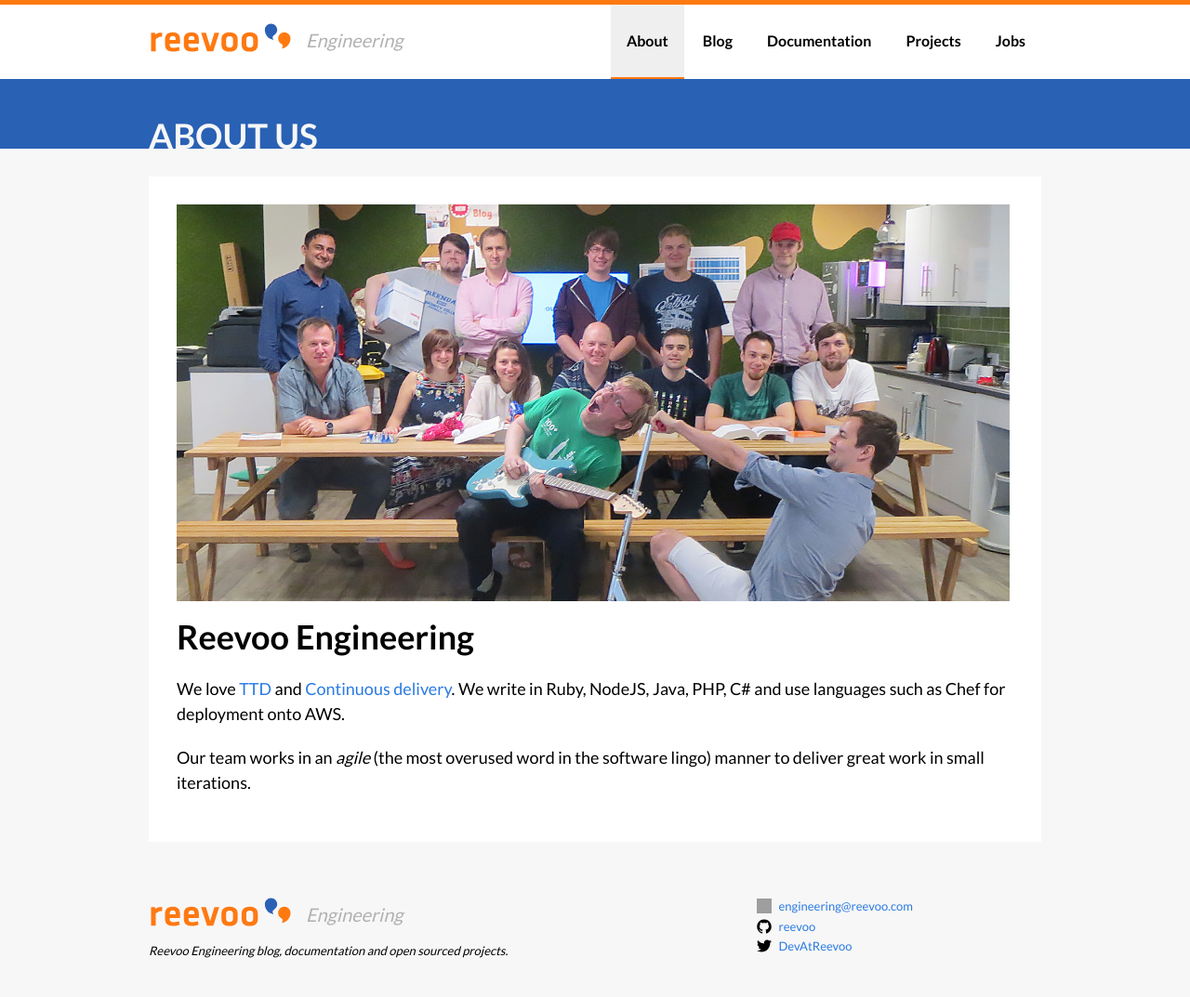
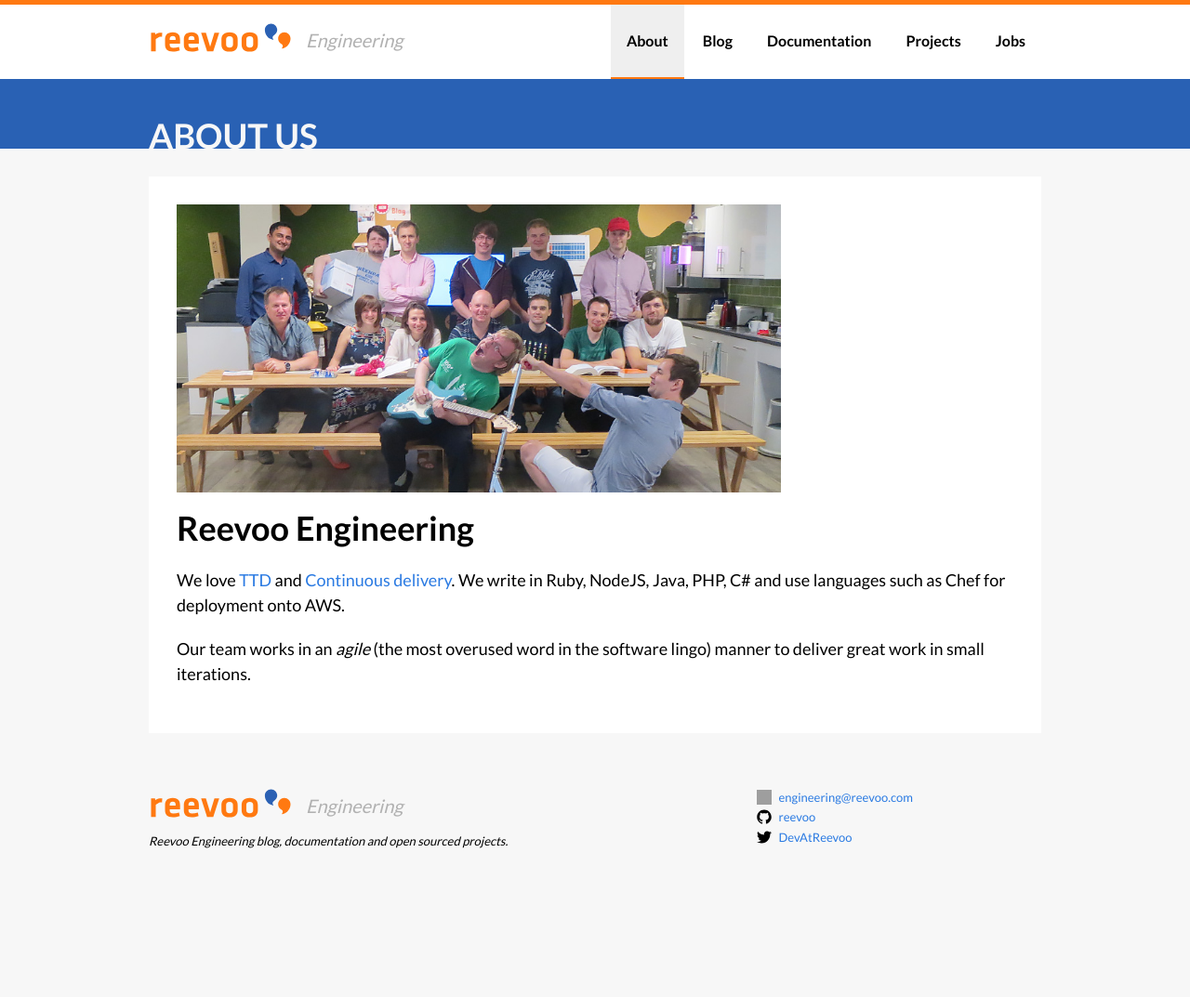
Before and after one commit to reevoo/reevoo.github.io, a Jekyll site: the page built from about.html, in a window 1280 px wide. Shown: the whole page at 93% size. Built offline with Jekyll 4.4.1, drawn with Linux system fonts in a browser that asks for light colours; after the commit the page ends 956 px from its top, so only the background shows below that; grey boxes are pictures that could not be loaded.

Commit message:
iPad specific styling fixes.

```diff
--- a/css/main.css
+++ b/css/main.css
@@ -592,6 +592,28 @@
 /* ----------------------------------------------------------*/
 
 
+/* iPads (portrait and landscape) ----------- */
+@media only screen and (min-device-width : 768px) and (max-device-width : 1024px) {
+  #recruitment-video {
+    width: 700px;
+    height: 394px;
+    margin: auto;
+    display: block;
+  }
+  .tile-container .tile {
+    width: 200px;
+    padding: 40px 30px 50px 0;
+  }
+
+  #team-photo {
+    width: 650px;
+  }
+
+  #jobs-page-banner {
+    width: 706px;
+  }
+}
+
 @media screen and (max-width: 750px) {
 
   .footer-col-1 { width: 50%; }
```
